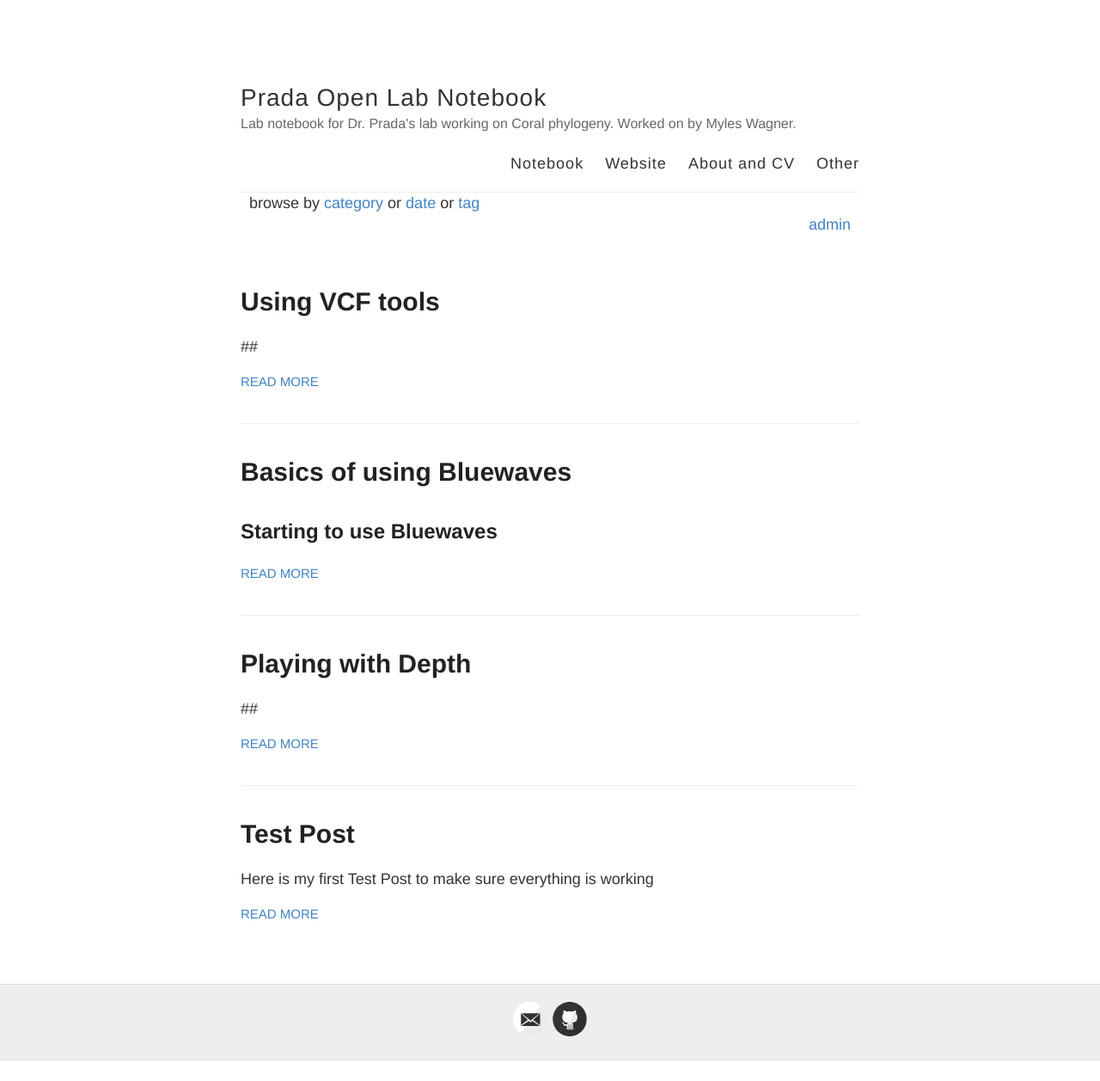
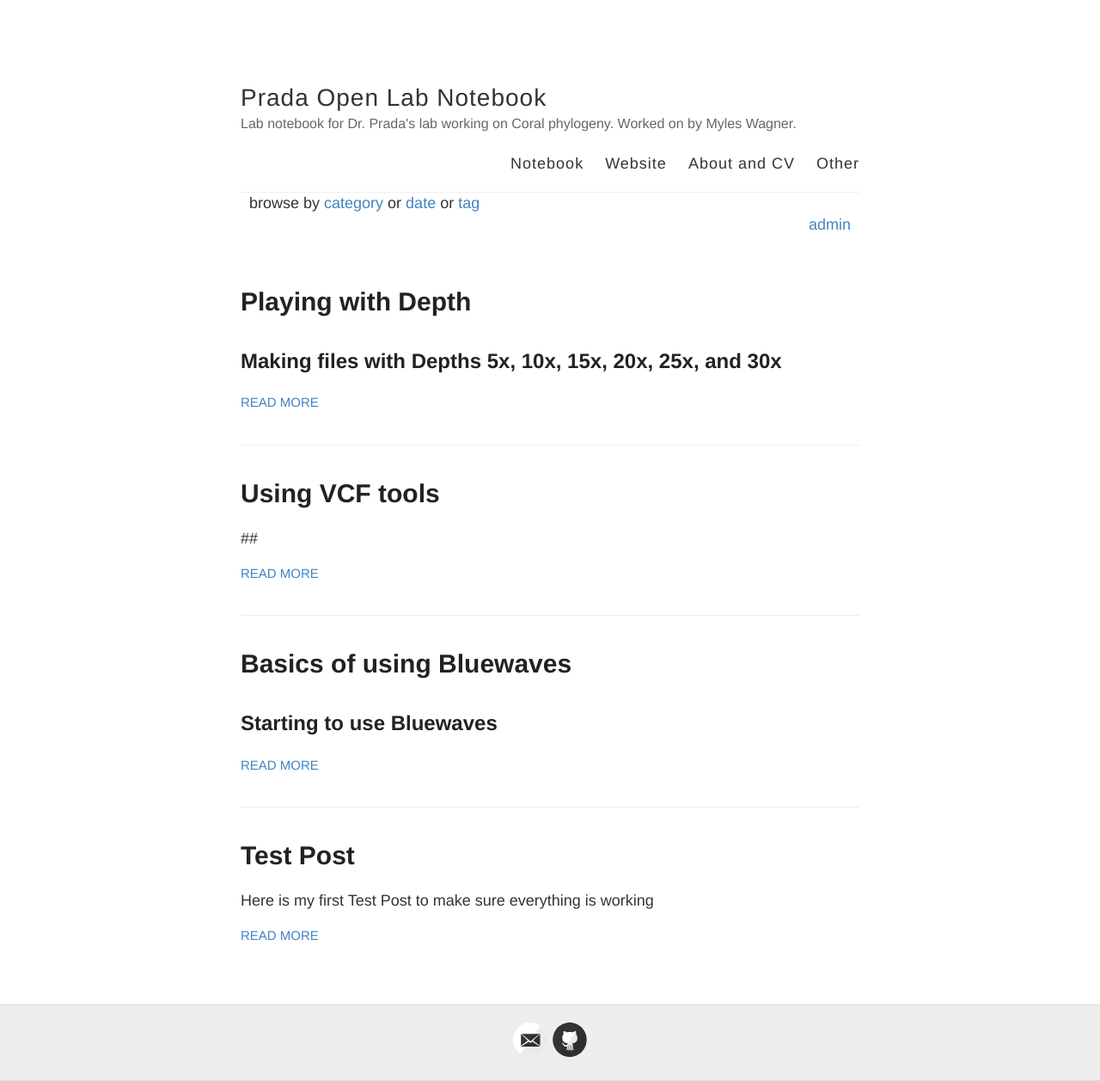
Before and after one commit to Mwags24/Brevolium_Notebook, a Jekyll site: the page built from index.html, in a window 1280 px wide. Shown: the whole page at 86% size. Built offline with Jekyll 4.4.1, drawn with Linux system fonts in a browser that asks for light colours; before the commit the page ends 1233 px from its top, so only the background shows below that.

Commit message:
Editing posts

```diff
--- a/_posts/2020-3-18-Changing_Depths.md
+++ b/_posts/2020-5-18-Changing_Depths.md
@@ -5,7 +5,7 @@ categories:
 tags:
 ---
 
-##
+## Making files with Depths 5x, 10x, 15x, 20x, 25x, and 30x
 
 After first filtering for a file that only kept variants that have been successfully genotyped in 50% of individuals, a minimum quality score of 30, and a minor allele count of 3.
 the file brevolium_snps_biallelic_mac3_miss50.recode.vcf can be further filtered based on depth level.
@@ -17,37 +17,37 @@ I will be playing with different depth levels (5x, 10x, 15x, 20x, 25x, and 30x)
 
 
 # 10x
-    first I tried with 10x
-vcftools --gzvcf  brevolium_snps_biallelic_mac3_miss50.recode.vcf --min-meanDP 10 --recode --recode-INFO-all --out brevolium_snps_biallelic_mac3_miss50_10x
+first I tried with 10x
+    vcftools --gzvcf  brevolium_snps_biallelic_mac3_miss50.recode.vcf --min-meanDP 10 --recode --recode-INFO-all --out brevolium_snps_biallelic_mac3_miss50_10x
 
 After filtering, kept 23123 out of a possible 163858 Sites
 
 
 # 5x
-vcftools --gzvcf  brevolium_snps_biallelic_mac3_miss50.recode.vcf --min-meanDP 5 --recode --recode-INFO-all --out brevolium_snps_biallelic_mac3_miss50_5x
+    vcftools --gzvcf  brevolium_snps_biallelic_mac3_miss50.recode.vcf --min-meanDP 5 --recode --recode-INFO-all --out brevolium_snps_biallelic_mac3_miss50_5x
 
 After filtering, kept 58462 out of a possible 163858 Sites
 
 
 # 15x
-vcftools --gzvcf  brevolium_snps_biallelic_mac3_miss50.recode.vcf --min-meanDP 15 --recode --recode-INFO-all --out brevolium_snps_biallelic_mac3_miss50_15x
+    vcftools --gzvcf  brevolium_snps_biallelic_mac3_miss50.recode.vcf --min-meanDP 15 --recode --recode-INFO-all --out brevolium_snps_biallelic_mac3_miss50_15x
 
 After filtering, kept 13240 out of a possible 163858 Sites
 
 
 # 20x
-vcftools --gzvcf  brevolium_snps_biallelic_mac3_miss50.recode.vcf --min-meanDP 20 --recode --recode-INFO-all --out brevolium_snps_biallelic_mac3_miss50_20x
+    vcftools --gzvcf  brevolium_snps_biallelic_mac3_miss50.recode.vcf --min-meanDP 20 --recode --recode-INFO-all --out brevolium_snps_biallelic_mac3_miss50_20x
 
 After filtering, kept 9134 out of a possible 163858 Sites
 
 
 # 25x
-vcftools --gzvcf  brevolium_snps_biallelic_mac3_miss50.recode.vcf --min-meanDP 25 --recode --recode-INFO-all --out brevolium_snps_biallelic_mac3_miss50_25x
+    vcftools --gzvcf  brevolium_snps_biallelic_mac3_miss50.recode.vcf --min-meanDP 25 --recode --recode-INFO-all --out brevolium_snps_biallelic_mac3_miss50_25x
 
 After filtering, kept 6743 out of a possible 163858 Sites
 
 
 # 30x
-vcftools --gzvcf  brevolium_snps_biallelic_mac3_miss50.recode.vcf --min-meanDP 30 --recode --recode-INFO-all --out brevolium_snps_biallelic_mac3_miss50_30x
+    vcftools --gzvcf  brevolium_snps_biallelic_mac3_miss50.recode.vcf --min-meanDP 30 --recode --recode-INFO-all --out brevolium_snps_biallelic_mac3_miss50_30x
 
 After filtering, kept 5330 out of a possible 163858 Sites
```
